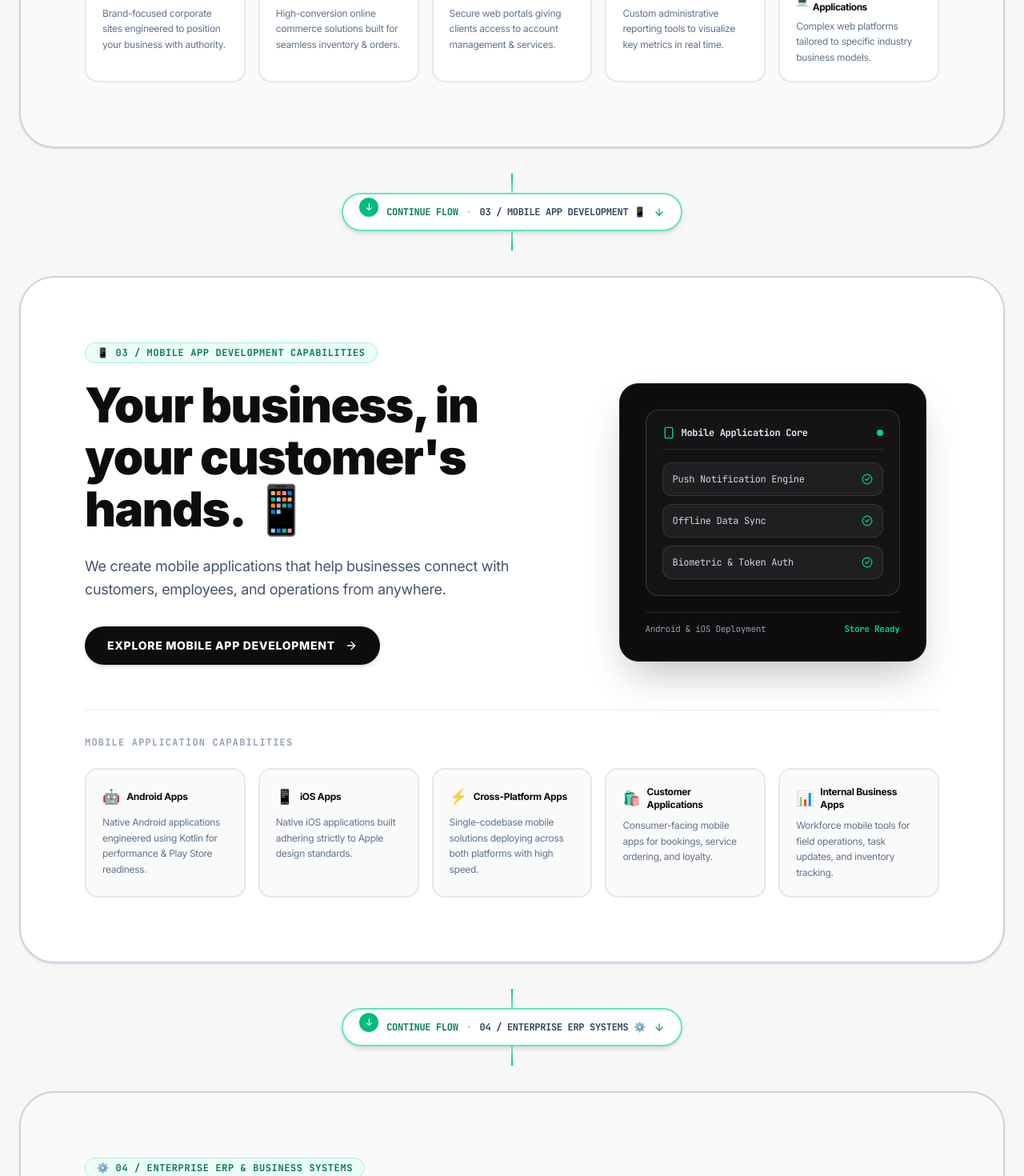
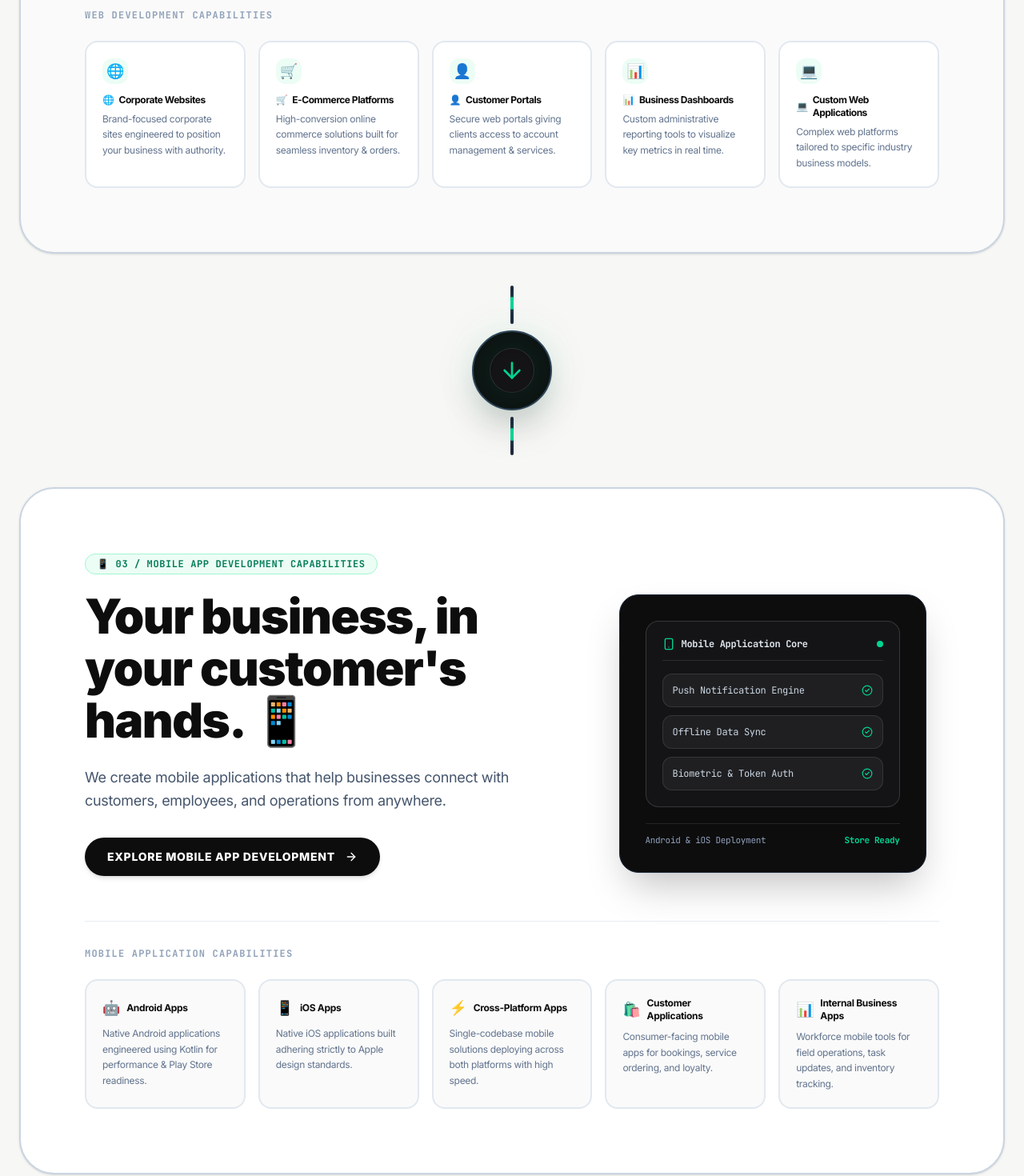
Before and after one commit to Himansu-Nayak/OHOTECHN, a Next.js app: page / in a window 1280 px wide. Shown: the part 10530-12000 px from the top of the page at 80% size. Built offline with nearby package versions, Linux system fonts and the light colour scheme.

Commit message:
feat: Redesign StoryFlowConnector with dark theme, larger arrow icon, no text, and scroll-driven glowing point light

```diff
--- a/src/app/(marketing)/page.tsx
+++ b/src/app/(marketing)/page.tsx
@@ -368,58 +368,22 @@ export default function WideStudioPage() {
 
       {/* ── 06. SERVICE STORY SECTIONS (WITH SEQUENTIAL FLOW CONNECTORS) ── */}
       <SoftwareStorySection />
-      <StoryFlowConnector
-        currentNum="01"
-        nextNum="02"
-        nextTitle="WEBSITE DEVELOPMENT"
-        nextEmoji="🌐"
-        nextTargetId="web-story"
-      />
+      <StoryFlowConnector nextTargetId="web-story" />
 
       <WebStorySection />
-      <StoryFlowConnector
-        currentNum="02"
-        nextNum="03"
-        nextTitle="MOBILE APP DEVELOPMENT"
-        nextEmoji="📱"
-        nextTargetId="mobile-story"
-      />
+      <StoryFlowConnector nextTargetId="mobile-story" />
 
       <MobileStorySection />
-      <StoryFlowConnector
-        currentNum="03"
-        nextNum="04"
-        nextTitle="ENTERPRISE ERP SYSTEMS"
-        nextEmoji="⚙️"
-        nextTargetId="erp-story"
-      />
+      <StoryFlowConnector nextTargetId="erp-story" />
 
       <ERPStorySection />
-      <StoryFlowConnector
-        currentNum="04"
-        nextNum="05"
-        nextTitle="UI/UX &amp; SYSTEM INTEGRATION"
-        nextEmoji="🎨"
-        nextTargetId="design-integration-story"
-      />
+      <StoryFlowConnector nextTargetId="design-integration-story" />
 
       <DesignIntegrationStorySection />
-      <StoryFlowConnector
-        currentNum="05"
-        nextNum="06"
-        nextTitle="DIGITAL GROWTH &amp; MARKETING"
-        nextEmoji="📈"
-        nextTargetId="growth-story"
-      />
+      <StoryFlowConnector nextTargetId="growth-story" />
 
       <DigitalGrowthStorySection />
-      <StoryFlowConnector
-        currentNum="06"
-        nextNum="07"
-        nextTitle="HOW WE WORK (PROCESS)"
-        nextEmoji="⚡"
-        nextTargetId="how-we-work"
-      />
+      <StoryFlowConnector nextTargetId="how-we-work" />
 
       {/* ── 07. HOW WE WORK (5-STEP PROCESS) ── */}
       <ProcessSection />
--- a/src/components/story/StoryFlowConnector.tsx
+++ b/src/components/story/StoryFlowConnector.tsx
@@ -4,20 +4,31 @@ import * as React from 'react';
 import { ArrowDown } from 'lucide-react';
 
 interface StoryFlowConnectorProps {
-  currentNum: string;
-  nextNum: string;
-  nextTitle: string;
-  nextEmoji: string;
   nextTargetId: string;
 }
 
-export function StoryFlowConnector({
-  currentNum,
-  nextNum,
-  nextTitle,
-  nextEmoji,
-  nextTargetId,
-}: StoryFlowConnectorProps) {
+export function StoryFlowConnector({ nextTargetId }: StoryFlowConnectorProps) {
+  const containerRef = React.useRef<HTMLDivElement>(null);
+  const [lightProgress, setLightProgress] = React.useState(0);
+
+  React.useEffect(() => {
+    const handleScroll = () => {
+      if (!containerRef.current) return;
+      const rect = containerRef.current.getBoundingClientRect();
+      const windowHeight = window.innerHeight;
+
+      // Calculate scroll progress through this connector element (0 to 100%)
+      const totalDistance = windowHeight + rect.height;
+      const currentPos = windowHeight - rect.top;
+      const rawProgress = Math.max(0, Math.min(100, (currentPos / totalDistance) * 100));
+      setLightProgress(rawProgress);
+    };
+
+    window.addEventListener('scroll', handleScroll, { passive: true });
+    handleScroll(); // Initial check
+    return () => window.removeEventListener('scroll', handleScroll);
+  }, []);
+
   const handleScrollToNext = () => {
     const el = document.getElementById(nextTargetId);
     if (el) {
@@ -26,30 +37,43 @@ export function StoryFlowConnector({
   };
 
   return (
-    <div className="max-w-[1536px] w-full mx-auto my-8 flex flex-col items-center justify-center relative z-20 group">
+    <div
+      ref={containerRef}
+      className="max-w-[1536px] w-full mx-auto my-10 flex flex-col items-center justify-center relative z-20"
+    >
 
-      {/* Top Connecting Vertical Line */}
-      <div className="w-0.5 h-6 bg-gradient-to-b from-emerald-500 to-emerald-400/50" />
+      {/* Top Vertical Guide Track with Scroll Point Light */}
+      <div className="w-1 h-12 bg-slate-800 rounded-full relative overflow-hidden">
+        {/* Dynamic Glowing Point Light Flowing Down */}
+        <div
+          className="absolute left-0 w-full h-4 rounded-full bg-emerald-400 shadow-[0_0_12px_#10b981] transition-all duration-75"
+          style={{ top: `${lightProgress}%`, transform: 'translateY(-50%)' }}
+        />
+      </div>
 
-      {/* Interactive Flow Badge & Scroll Button */}
+      {/* Sleek Dark Large Arrow Button (No Text, Matches Screenshot Theme) */}
       <button
         onClick={handleScrollToNext}
         type="button"
-        className="inline-flex items-center gap-2.5 px-5 py-2.5 rounded-full bg-white border-2 border-emerald-300 hover:border-emerald-500 text-[#0d0d0e] shadow-md hover:shadow-xl transition-all duration-300 group-hover:scale-105 cursor-pointer font-mono text-xs font-bold"
+        aria-label="Scroll to next section"
+        className="group relative my-2 p-4 sm:p-5 rounded-full bg-[#0d0d0e] border-2 border-slate-700 hover:border-emerald-400 shadow-2xl transition-all duration-300 hover:scale-110 cursor-pointer flex items-center justify-center"
       >
-        <span className="w-6 h-6 rounded-full bg-emerald-500 text-white flex items-center justify-center text-xs animate-bounce shrink-0">
-          ↓
-        </span>
-        <span className="text-emerald-700">CONTINUE FLOW</span>
-        <span className="text-slate-300">•</span>
-        <span className="text-slate-700 uppercase">
-          {nextNum} / {nextTitle} {nextEmoji}
-        </span>
-        <ArrowDown className="w-3.5 h-3.5 text-emerald-600 group-hover:translate-y-0.5 transition-transform" />
+        {/* Ambient Glowing Aura */}
+        <div className="absolute inset-0 rounded-full bg-emerald-500/10 blur-xl group-hover:bg-emerald-500/30 transition-all pointer-events-none" />
+
+        {/* Larger Animated Arrow Icon */}
+        <div className="w-12 h-12 sm:w-14 sm:h-14 rounded-full bg-[#141416] border border-white/10 group-hover:border-emerald-400/50 flex items-center justify-center text-emerald-400 group-hover:text-white transition-all shadow-inner relative z-10">
+          <ArrowDown className="w-7 h-7 sm:w-8 sm:h-8 group-hover:translate-y-1 transition-transform duration-300 text-emerald-400" />
+        </div>
       </button>
 
-      {/* Bottom Connecting Vertical Line */}
-      <div className="w-0.5 h-6 bg-gradient-to-b from-emerald-400/50 to-emerald-500" />
+      {/* Bottom Vertical Guide Track with Scroll Point Light */}
+      <div className="w-1 h-12 bg-slate-800 rounded-full relative overflow-hidden">
+        <div
+          className="absolute left-0 w-full h-4 rounded-full bg-emerald-400 shadow-[0_0_12px_#10b981] transition-all duration-75"
+          style={{ top: `${lightProgress}%`, transform: 'translateY(-50%)' }}
+        />
+      </div>
 
     </div>
   );
```
